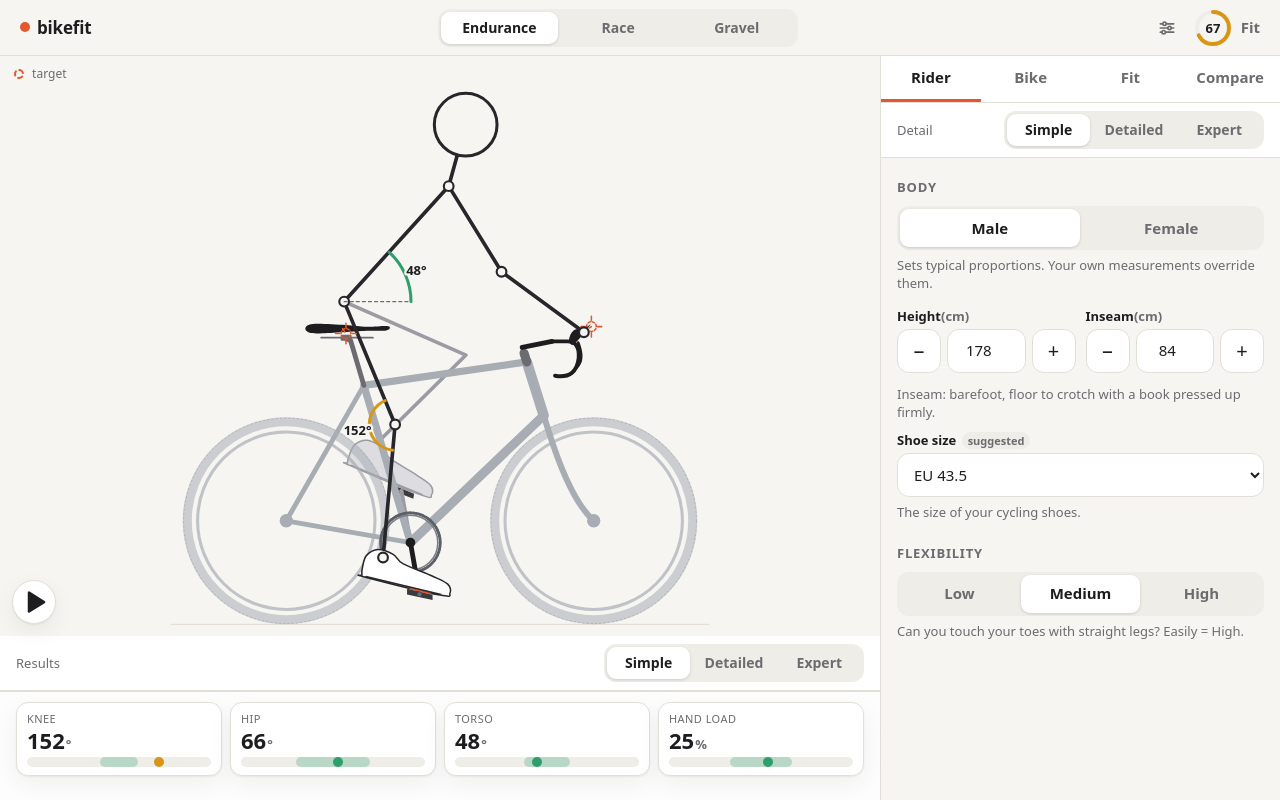
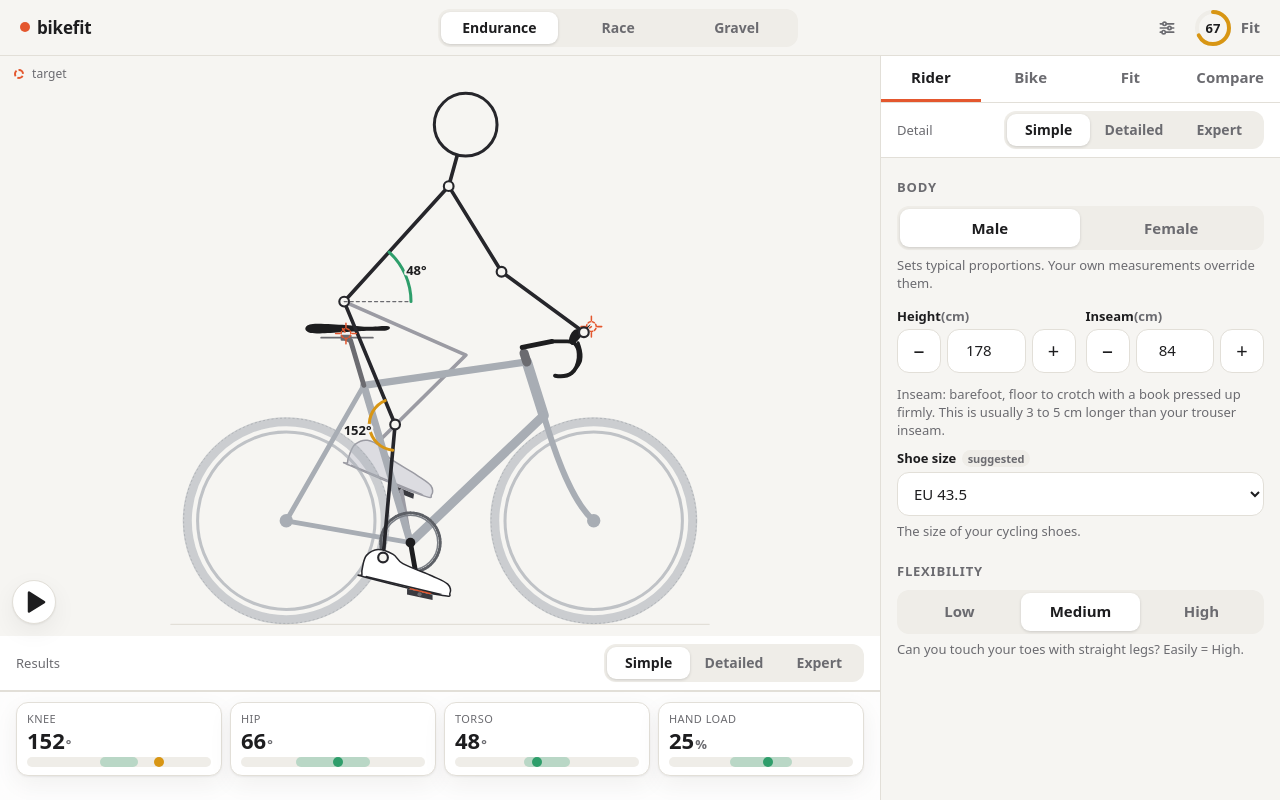
Before and after one commit to justmytwospence/bikefit, a Svelte app: page / in a window 1280 px wide. Both pictures are taken after a click on the tab "Rider". Built offline with nearby package versions, Linux system fonts and the light colour scheme.

Commit message:
fix(ui): explain cycling inseam versus trouser inseam

```diff
--- a/src/components/RiderPanel.svelte
+++ b/src/components/RiderPanel.svelte
@@ -66,7 +66,7 @@
       bind:value={() => toDisplay(app.body.inseam, inseamF), (v) => (app.body.inseam = fromDisplay(v, inseamF))}
     />
   </div>
-  <p class="muted small">Inseam: barefoot, floor to crotch with a book pressed up firmly.</p>
+  <p class="muted small">Inseam: barefoot, floor to crotch with a book pressed up firmly. This is usually 3 to 5 cm longer than your trouser inseam.</p>
 
   <label class="shoe">
     <span class="l">Shoe size {#if app.body.shoeSizeAuto}<span class="estb">suggested</span>{/if}</span>
```
